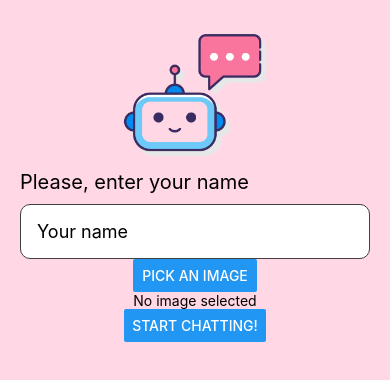
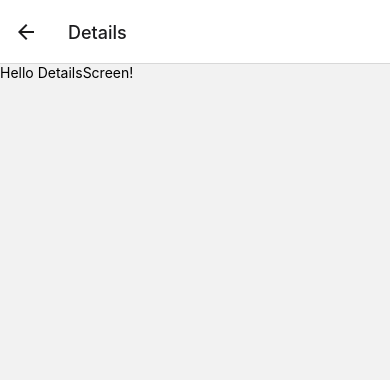
Before and after one commit to KarolHarumi/chat, a React Native app: screen /Details in a window 390 px wide. Shown: the top 380 px of the page. Built offline with nearby package versions, Linux system fonts and the light colour scheme.

Commit message:
Feat: Add navigation

```diff
--- a/App.tsx
+++ b/App.tsx
@@ -1,60 +1,23 @@
-import { StatusBar } from 'expo-status-bar';
-import { SafeAreaView, ScrollView } from 'react-native';
-import Styles from './components/Styles';
-import PersonalInfo from './components/PersonalInfo';
-import Chat from './components/Chat';
-import { useState } from 'react';
-import AppLoading from 'expo-app-loading';
-import AsyncStorage from '@react-native-async-storage/async-storage';
+//import { SafeAreaView } from 'react-native';
+//import { useState } from 'react';
+
+import { NavigationContainer } from '@react-navigation/native';
+import { createStackNavigator } from '@react-navigation/stack';
+
+import HomeScreen from './src/screens/HomeScreen';
+import ChatbotScreen from './src/screens/ChatbotScreen';
+import DetailsScreen from './src/screens/DetailsScreen';
 
 export default function App() {
-  const [username, setUsername] = useState("");
-  const [image, setImage] = useState("");
-  const [isLoading, setIsLoading] = useState(true);
-
-  const storageUsernameKey = "chatapp-username";
-  const storageImageKey = "chatapp-image";
-
-  const fetchPersonalData = async () => {
-    let fetchedUsername = await AsyncStorage.getItem(storageUsernameKey);
-    let username = fetchedUsername == null ? "" : fetchedUsername;
-
-    let fetchedImage = await AsyncStorage.getItem(storageImageKey);
-    let image = fetchedImage == null ? "" : fetchedImage;
-
-    setUsername(username);
-    setImage(image);
-  }
-
-  const onPersonalInfoClosed = async (name: string, image: string) => {
-    setUsername(name);
-    await AsyncStorage.setItem(storageUsernameKey, name);
-    setImage(image);
-    await AsyncStorage.setItem(storageImageKey, image);
-  };
-
-  if (isLoading) {
-    return (
-      <AppLoading
-        startAsync={fetchPersonalData}
-        onFinish={() => setIsLoading(false)}
-        onError={(err) => console.log(err)}
-      />
-    );
-  }
-
-  let activeComponent = username != "" ? (
-    <Chat username={ username } image={ image } />
-  ) : (
-    <PersonalInfo onClosed={onPersonalInfoClosed} />
-  );
+  const Stack = createStackNavigator();
 
   return (
-    <SafeAreaView style={Styles.container}>
-      <ScrollView style={Styles.scrollContainer}>
-        { activeComponent }
-        <StatusBar style="auto" />
-      </ScrollView>
-    </SafeAreaView>
+    <NavigationContainer>
+      <Stack.Navigator initialRouteName='Chat'>
+        <Stack.Screen name="Home" component={HomeScreen} />
+        <Stack.Screen name="Chat" component={ChatbotScreen} />
+        <Stack.Screen name="Details" component={DetailsScreen} />
+      </Stack.Navigator>
+    </NavigationContainer>
   );
 }
--- a/package.json
+++ b/package.json
@@ -11,6 +11,9 @@
   },
   "dependencies": {
     "@react-native-async-storage/async-storage": "^1.17.0",
+    "@react-native-community/masked-view": "^0.1.11",
+    "@react-navigation/native": "^6.0.8",
+    "@react-navigation/stack": "^6.1.1",
     "expo": "~44.0.0",
     "expo-app-loading": "^1.3.0",
     "expo-image-manipulator": "^10.2.1",
@@ -19,6 +22,9 @@
     "react": "17.0.1",
     "react-dom": "17.0.1",
     "react-native": "0.64.3",
+    "react-native-gesture-handler": "~2.1.0",
+    "react-native-safe-area-context": "^4.2.2",
+    "react-native-screens": "~3.10.1",
     "react-native-web": "0.17.1"
   },
   "devDependencies": {
--- /dev/null
+++ b/src/screens/ChatbotScreen.tsx
@@ -0,0 +1,62 @@
+import { StatusBar } from 'expo-status-bar';
+import { SafeAreaView, ScrollView } from 'react-native';
+import Styles from '../../components/Styles';
+import PersonalInfo from '../../components/PersonalInfo';
+import Chat from '../../components/Chat';
+import { useState } from 'react';
+import AppLoading from 'expo-app-loading';
+import AsyncStorage from '@react-native-async-storage/async-storage';
+
+const ChatbotScreen = () => {
+  const [username, setUsername] = useState("");
+  const [image, setImage] = useState("");
+  const [isLoading, setIsLoading] = useState(true);
+
+  const storageUsernameKey = "chatapp-username";
+  const storageImageKey = "chatapp-image";
+
+  const fetchPersonalData = async () => {
+    let fetchedUsername = await AsyncStorage.getItem(storageUsernameKey);
+    let username = fetchedUsername == null ? "" : fetchedUsername;
+
+    let fetchedImage = await AsyncStorage.getItem(storageImageKey);
+    let image = fetchedImage == null ? "" : fetchedImage;
+
+    setUsername(username);
+    setImage(image);
+  }
+
+  const onPersonalInfoClosed = async (name: string, image: string) => {
+    setUsername(name);
+    await AsyncStorage.setItem(storageUsernameKey, name);
+    setImage(image);
+    await AsyncStorage.setItem(storageImageKey, image);
+  };
+
+  if (isLoading) {
+    return (
+      <AppLoading
+        startAsync={fetchPersonalData}
+        onFinish={() => setIsLoading(false)}
+        onError={(err) => console.log(err)}
+      />
+    );
+  }
+
+  let activeComponent = username != "" ? (
+    <Chat username={ username } image={ image } />
+  ) : (
+    <PersonalInfo onClosed={onPersonalInfoClosed} />
+  );
+
+  return (
+    <SafeAreaView style={Styles.container}>
+      <ScrollView style={Styles.scrollContainer}>
+        { activeComponent }
+        <StatusBar style="auto" />
+      </ScrollView>
+    </SafeAreaView>
+  );
+}
+
+export default ChatbotScreen;
--- /dev/null
+++ b/src/screens/DetailsScreen.tsx
@@ -0,0 +1,12 @@
+import React from 'react';
+import { View, Text } from 'react-native';
+
+const DetailsScreen = () => {
+  return (
+    <View>
+      <Text>Hello DetailsScreen!</Text>
+    </View>
+  );
+}
+
+export default DetailsScreen;
--- /dev/null
+++ b/src/screens/HomeScreen.tsx
@@ -0,0 +1,12 @@
+import { SafeAreaView, Text } from 'react-native';
+import Styles from './../../components/Styles';
+
+const HomeScreen = () => {
+  return (
+    <SafeAreaView style={Styles.container}>
+      <Text>Hello HomeScreen!</Text>
+    </SafeAreaView>
+  );
+}
+
+export default HomeScreen;
```
Also changed, not shown: 1 other file (tests, documents, lock files or other folders).
